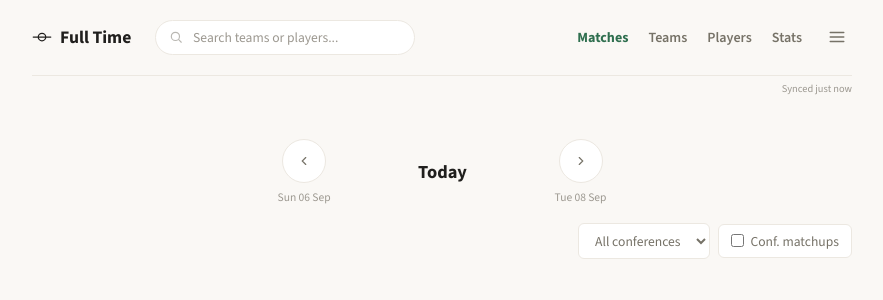
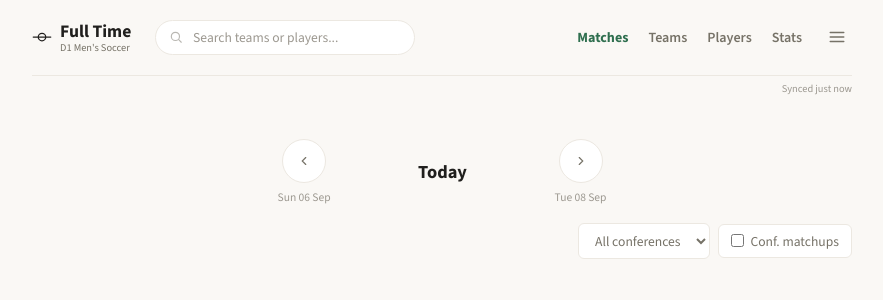
Before and after one commit to Samichex/soccer-tracker, a FastAPI app: page / in a window 1280 px wide. Shown: the top 300 px of the page, without its empty margins (198-1081 px from the left). Run offline with FastAPI, Linux system fonts and the light colour scheme; data comes from the database, SQL or seed files in the repository; data that the repository does not hold is empty.

Commit message:
Simplify homepage title, add division subtext to brand, disable Rank History link for unsupported divisions
Co-Authored-By: Claude Sonnet 5 <noreply@anthropic.com>

```diff
--- a/app/main.py
+++ b/app/main.py
@@ -50,6 +50,7 @@ templates.env.globals["rank_arrow"] = reference_data.rank_arrow
 # division support existed.
 templates.env.globals["enabled_divisions"] = config.ENABLED_DIVISIONS
 templates.env.globals["division_label"] = lambda d: {"d1": "D1", "d3": "D3"}.get(d, d.upper())
+templates.env.globals["rankings_supported_divisions"] = config.RANKINGS_SUPPORTED_DIVISIONS
 
 
 def _current_path(request: Request) -> str:
--- a/app/static/style.css
+++ b/app/static/style.css
@@ -124,10 +124,20 @@ h2 {
     stroke-dashoffset: 1;
     animation: brand-draw 0.7s ease-out 0.15s forwards;
 }
+.brand-text {
+    display: flex;
+    flex-direction: column;
+    line-height: 1.15;
+}
 .brand-word {
     display: inline-block;
     clip-path: inset(0 100% 0 0);
     animation: brand-wipe 0.55s cubic-bezier(.4, .6, .2, 1) 0.55s forwards;
+}
+.brand-sub {
+    font-size: 0.65rem;
+    font-weight: 500;
+    color: var(--muted);
 }
 @keyframes brand-draw { to { stroke-dashoffset: 0; } }
 @keyframes brand-wipe { to { clip-path: inset(0 0 0 0); } }
@@ -217,6 +227,7 @@ html.brand-no-anim .brand-word { animation: none; clip-path: inset(0 0 0 0); }
 .menu-panel .menu-section + .menu-section { border-top: 1px solid var(--border); }
 .menu-row.menu-link { text-decoration: none; }
 .menu-row.menu-link:hover, .menu-row.menu-link.active { color: var(--accent); }
+.menu-row.menu-link.is-disabled { color: var(--muted-2); cursor: default; pointer-events: none; }
 
 .theme-switch {
     position: relative;
--- a/app/templates/_nav.html
+++ b/app/templates/_nav.html
@@ -10,10 +10,15 @@
     } catch (e) {}
 })();
 </script>
+{% set current_division = request.cookies.get('division') %}
+{% if not current_division or current_division not in enabled_divisions %}{% set current_division = enabled_divisions[0] %}{% endif %}
 <div class="topnav">
     <a class="brand" href="/" aria-label="Full Time home">
         <svg class="brand-mark" viewBox="0 0 32 32" aria-hidden="true"><path d="M2 16 H30 M22 16 A6 6 0 0 1 10 16 A6 6 0 0 1 22 16" pathlength="1"></path></svg>
-        <span class="brand-word">Full Time</span>
+        <span class="brand-text">
+            <span class="brand-word">Full Time</span>
+            <span class="brand-sub">{{ 'D3' if current_division == 'd3' else 'D1' }} Men's Soccer</span>
+        </span>
     </a>
     <form class="topnav-search" action="/search" method="get">
         <svg width="14" height="14" viewBox="0 0 24 24" fill="none" stroke="currentColor" stroke-width="2" stroke-linecap="round"><circle cx="11" cy="11" r="7"></circle><line x1="21" y1="21" x2="16.65" y2="16.65"></line></svg>
@@ -30,14 +35,19 @@
                 <svg width="18" height="18" viewBox="0 0 24 24" fill="none" stroke="currentColor" stroke-width="2" stroke-linecap="round"><line x1="3" y1="6" x2="21" y2="6"></line><line x1="3" y1="12" x2="21" y2="12"></line><line x1="3" y1="18" x2="21" y2="18"></line></svg>
             </button>
             <div class="menu-panel" id="ft-menu-panel">
+                {% set rank_history_enabled = current_division in rankings_supported_divisions %}
                 <div class="menu-section">
+                    {% if rank_history_enabled %}
                     <a class="menu-row menu-link{% if request.url.path == '/rank-history' %} active{% endif %}" href="/rank-history"{% if request.url.path == '/rank-history' %} aria-current="page"{% endif %}>
                         <span>Rank History</span>
                     </a>
+                    {% else %}
+                    <a class="menu-row menu-link is-disabled" aria-disabled="true" role="link">
+                        <span>Rank History</span>
+                    </a>
+                    {% endif %}
                 </div>
                 {% if enabled_divisions|length > 1 %}
-                {% set current_division = request.cookies.get('division') %}
-                {% if not current_division or current_division not in enabled_divisions %}{% set current_division = enabled_divisions[0] %}{% endif %}
                 <div class="menu-section">
                     <div class="menu-row">
                         <span>Division</span>
--- a/app/templates/index.html
+++ b/app/templates/index.html
@@ -3,7 +3,7 @@
 <head>
     <meta charset="utf-8">
     <meta name="viewport" content="width=device-width, initial-scale=1">
-    <title>FT: D1 Men's Soccer</title>
+    <title>Full Time</title>
     <link rel="stylesheet" href="https://fonts.googleapis.com/css2?family=Source+Sans+3:wght@400;500;600;700&display=swap">
     <link rel="icon" type="image/svg+xml" href="/static/favicon.svg">
     {% include "_theme-init.html" %}
```
